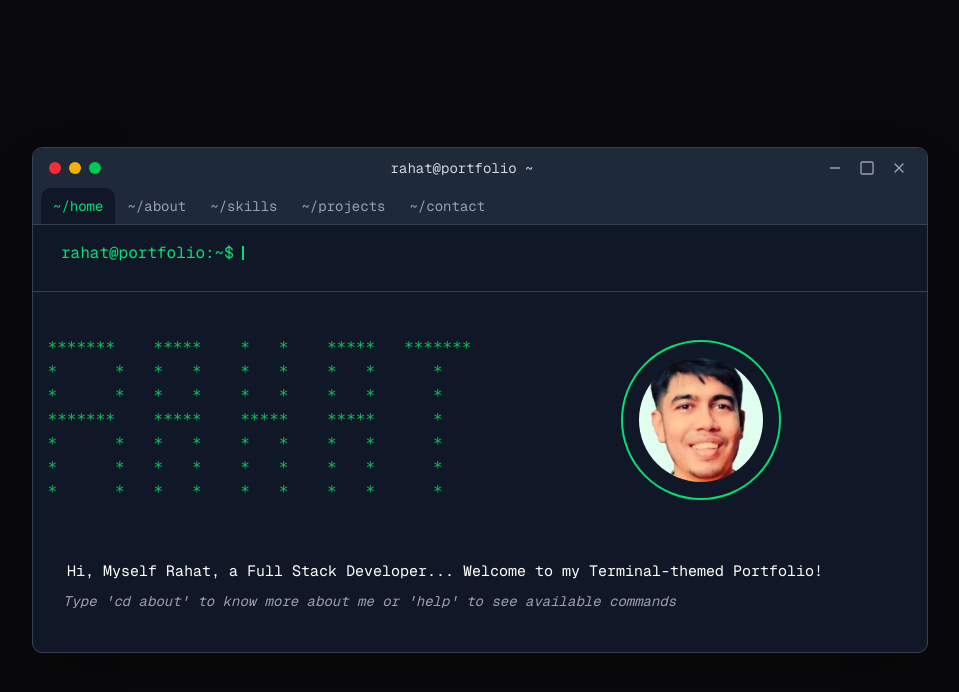
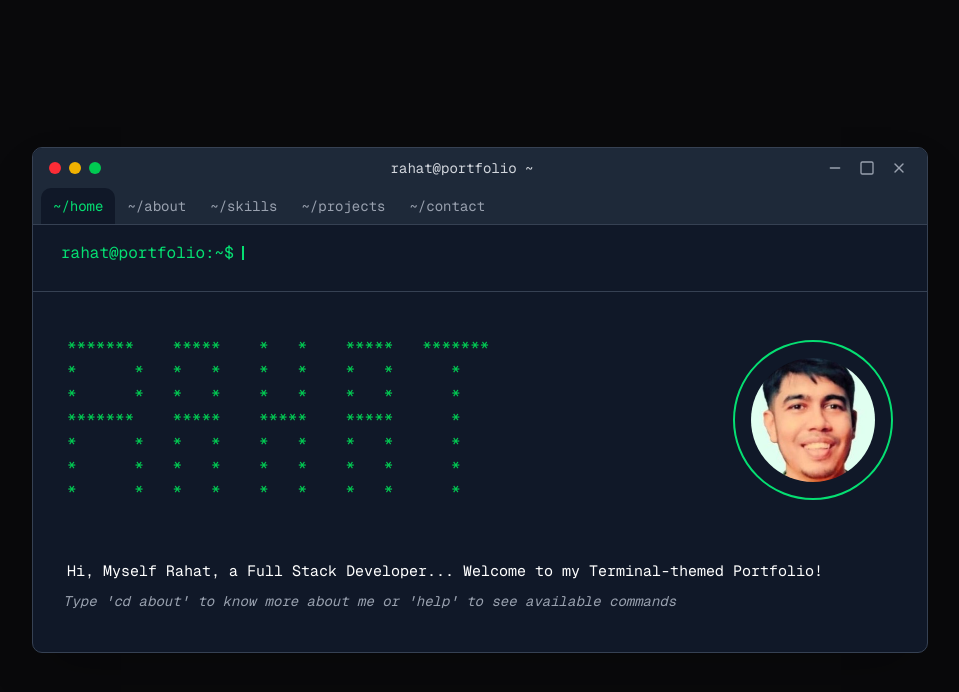
Before and after one commit to rahatsikz/terminal-portfolio, a Next.js app: page / in a window 1280 px wide. Shown: the top 692 px of the page, without its empty margins (160-1119 px from the left). Built offline with nearby package versions, Linux system fonts and the light colour scheme.

Commit message:
(feat): exit command and Ascii code for Smaller screen

```diff
--- a/app/(homepage)/_components/tabs/home-section.tsx
+++ b/app/(homepage)/_components/tabs/home-section.tsx
@@ -2,8 +2,11 @@ import { motion } from "framer-motion";
 import profileImg from "@/assets/image/profile.jpg";
 import Image from "next/image";
 import React from "react";
+import { useMediaQuery } from "@/hooks/use-media-query";
 
 export default function HomeSection() {
+  const isTablet = useMediaQuery("(min-width: 540px)");
+
   return (
     <div className='flex flex-col gap-4 h-full py-2'>
       <motion.div
@@ -11,10 +14,11 @@ export default function HomeSection() {
         initial={{ opacity: 0 }}
         animate={{ opacity: 1 }}
         transition={{ duration: 0.9 }}
-        className='mt-2 grid lg:place-items-center lg:grid-cols-2 lg:gap-4'
+        className='mt-2 flex items-center lg:justify-between lg:px-5 gap-4'
       >
-        <pre className='text-green-500 whitespace-pre-wrap '>
-          {`
+        <pre className='text-green-500 whitespace-pre-wrap font-mono'>
+          {isTablet
+            ? `
 *******    *****    *   *    *****   *******
 *      *   *   *    *   *    *   *      *
 *      *   *   *    *   *    *   *      *
@@ -23,19 +27,25 @@ export default function HomeSection() {
 *      *   *   *    *   *    *   *      *
 *      *   *   *    *   *    *   *      *
 
-`}
+`
+            : `****    **   **   *****
+** **   ***  **  **
+** **   **** **  **
+****    ** ****  *****
+** **   **  ***      **
+** **   **   **      **
+** **   **   **  ***** `}
         </pre>
         <Image
-          src={profileImg.src} // <--- Replace with your image path
+          src={profileImg.src}
           alt='My Headshot'
           width={300}
           height={300}
-          className='rounded-full object-cover size-40 p-4 border-2   border-green-400'
+          className='rounded-full object-cover md:size-40 size-28 p-4 border-2 border-green-400'
         />
       </motion.div>
 
       <div>
-        {/* Optional: A quick introduction below */}
         <p className='text-white mt-4 lg:px-5 px-2.5 text-[15px]'>
           Hi, Myself Rahat, a Full Stack Developer... Welcome to my
           Terminal-themed Portfolio!
--- a/app/(homepage)/_components/home-page-content.tsx
+++ b/app/(homepage)/_components/terminal.tsx
@@ -40,6 +40,7 @@ export default function Terminal() {
           <p>- clear: Clear the terminal</p>
           <p>- ls: List available tabs</p>
           <p>- help: Show this help message</p>
+          <p>- exit: Close the terminal tab</p>
         </div>
       ),
     ls: () =>
@@ -69,6 +70,14 @@ export default function Terminal() {
       setCommandHistory([]);
       setCurrentOutput(null);
       setError(null);
+    },
+    exit: () => {
+      setCurrentOutput(
+        <p className='text-green-400 mt-2'>Closing the tab...</p>
+      );
+      setTimeout(() => {
+        window.close();
+      }, 1000);
     },
     "": () => {
       setCurrentOutput(null);
--- a/app/(homepage)/page.tsx
+++ b/app/(homepage)/page.tsx
@@ -1,5 +1,5 @@
 import React from "react";
-import Terminal from "./_components/home-page-content";
+import Terminal from "./_components/terminal";
 
 export default function Homepage() {
   return <Terminal />;
```
